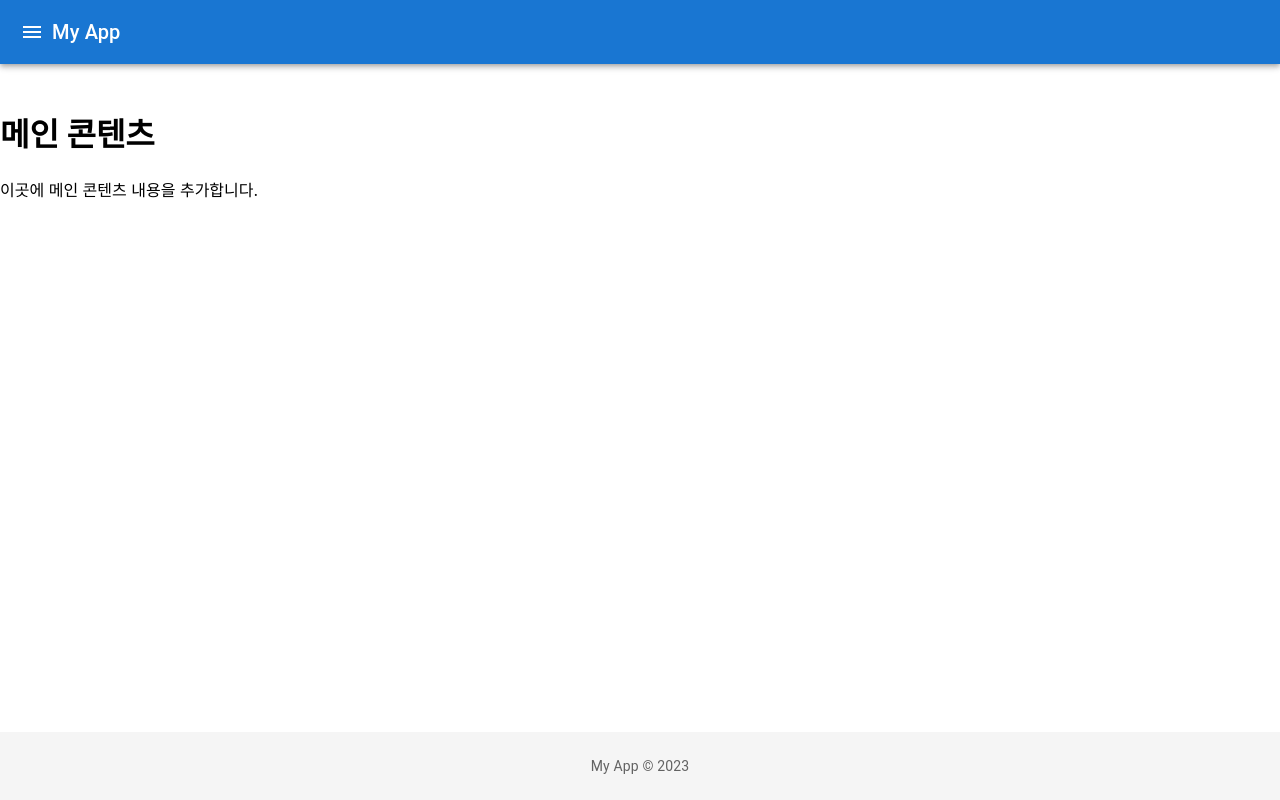
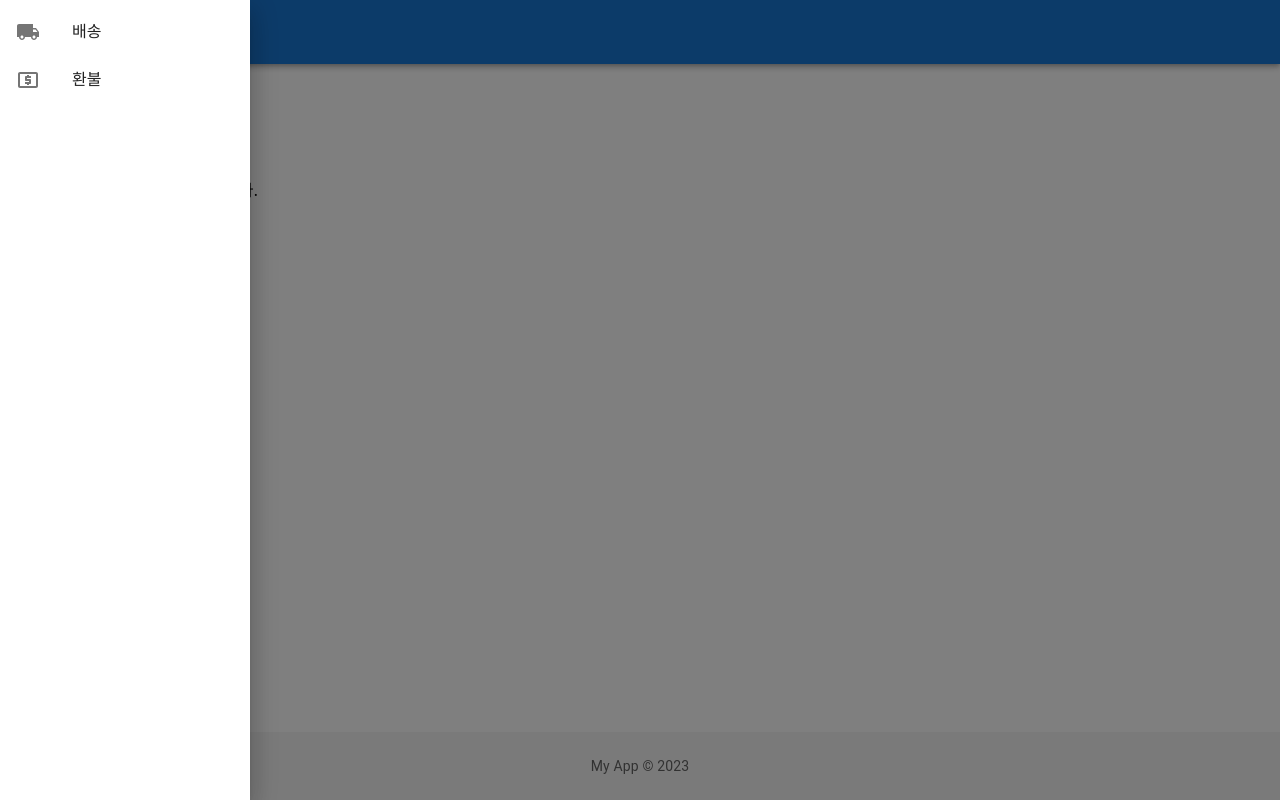
Before and after one commit to pepperdad/Mui-practice, a React (Create React App) app: page / in a window 1280 px wide. Built offline with nearby package versions, Linux system fonts and the light colour scheme.

Commit message:
feat: Menubar props true로 변경-> 항상 보이게 처리

```diff
--- a/src/Layout.js
+++ b/src/Layout.js
@@ -1,4 +1,4 @@
-import React, { useState } from "react";
+import React from "react";
 import Box from "@mui/material/Box";
 import Header from "./Header";
 import Footer from "./Footer";
@@ -11,16 +11,10 @@ import LocalShippingIcon from "@mui/icons-material/LocalShipping";
 import LocalAtmIcon from "@mui/icons-material/LocalAtm";
 
 const Layout = ({ children }) => {
-  const [isDrawerOpen, setIsDrawerOpen] = useState(false);
-
-  const toggleDrawer = () => {
-    setIsDrawerOpen(!isDrawerOpen);
-  };
-
   return (
     <Box sx={{ display: "flex", flexDirection: "column", minHeight: "100vh" }}>
-      <Header onMenuClick={toggleDrawer} />
-      <Drawer anchor="left" open={isDrawerOpen} onClose={toggleDrawer}>
+      <Header />
+      <Drawer anchor="left" open={true}>
         <Box sx={{ width: 250 }}>
           <List>
             <ListItem button>
```
